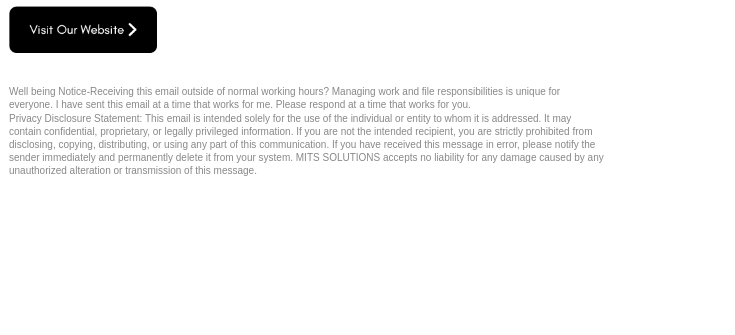
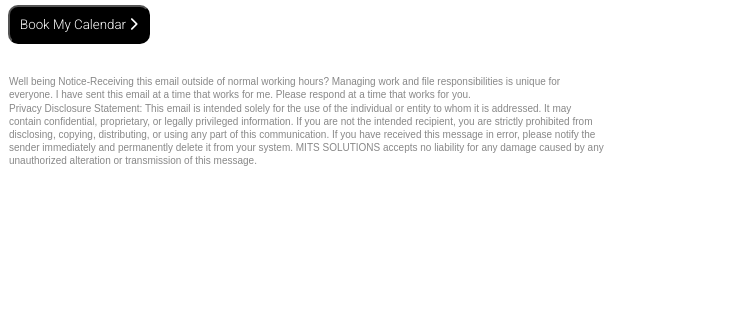
Before and after one commit to Nitish-Bakshi-001/signatures-vaibhav, a plain HTML site: page index.html in a window 1280 px wide. Shown: the part 465-800 px from the top of the page, without its empty margins (0-735 px from the left). Drawn offline with Linux system fonts and the light colour scheme.

Commit message:
mits solutions signs

```diff
--- a/index.html
+++ b/index.html
@@ -7,6 +7,12 @@
     <link rel="preconnect" href="https://fonts.googleapis.com">
 <link rel="preconnect" href="https://fonts.gstatic.com" crossorigin>
 <link href="https://fonts.googleapis.com/css2?family=Allura&display=swap" rel="stylesheet">
+<link rel="preconnect" href="https://fonts.googleapis.com">
+<link rel="preconnect" href="https://fonts.gstatic.com" crossorigin>
+<link href="https://fonts.googleapis.com/css2?family=Allura&family=Roboto:ital,wght@0,100..900;1,100..900&display=swap" rel="stylesheet">
+<!-- Font Awesome CDN (Free) -->
+<link href="https://cdnjs.cloudflare.com/ajax/libs/font-awesome/6.5.0/css/all.min.css" rel="stylesheet">
+
 </head>
 <body>
 
@@ -214,11 +220,11 @@
                         <table cellpadding="0" cellspacing="0" border="0" style="margin: 0px; border-collapse: collapse;">
                             <tr>
                                 <td style="padding: 0px 1px 0px 0px;">
-                                    <p style="margin: 1px;">
-                                        <a href="https://www.mitssolution.com/academy" target="_blank">
-                                            <img src="visit-site.png" alt="" title="2nd Call To Action" width="148" height="47" style="display: block; border: 0px; max-width: 198px;">
-                                        </a>
-                                    </p>
+                                   <a href="https://calendly.com/admin-pnix/30min?month=2025-07" target="_blank">
+                                    <Button style="background-color: black; color: white; padding: 10px; border-radius: 10px; font-weight:200; font-family: 'Roboto';
+  font-weight: 350;
+  font-style: normal;">Book My Calendar  <i class="fa-solid fa-chevron-right"></i></Button>
+                                   </a>
                                 </td>
                             </tr>
                         </table>
```
